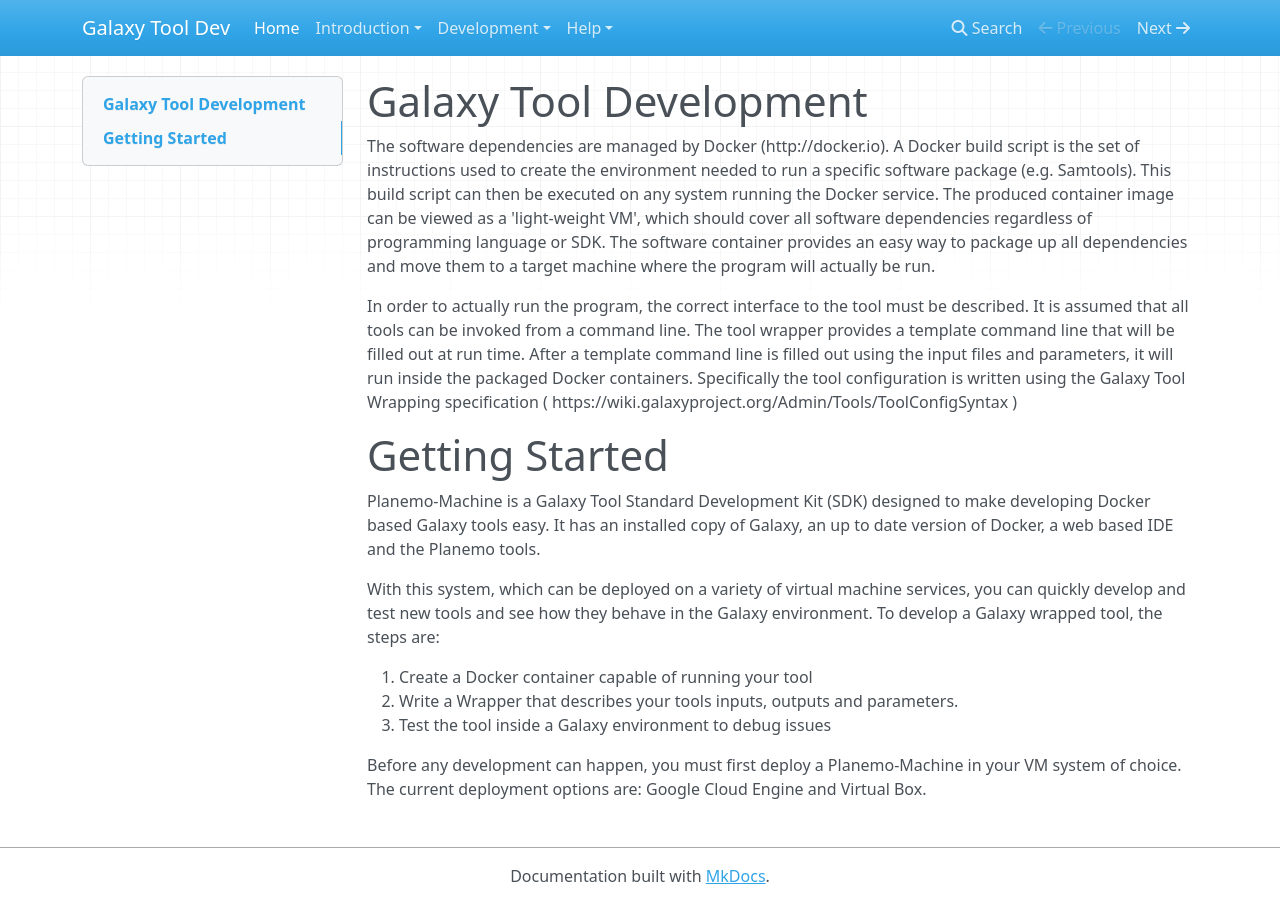
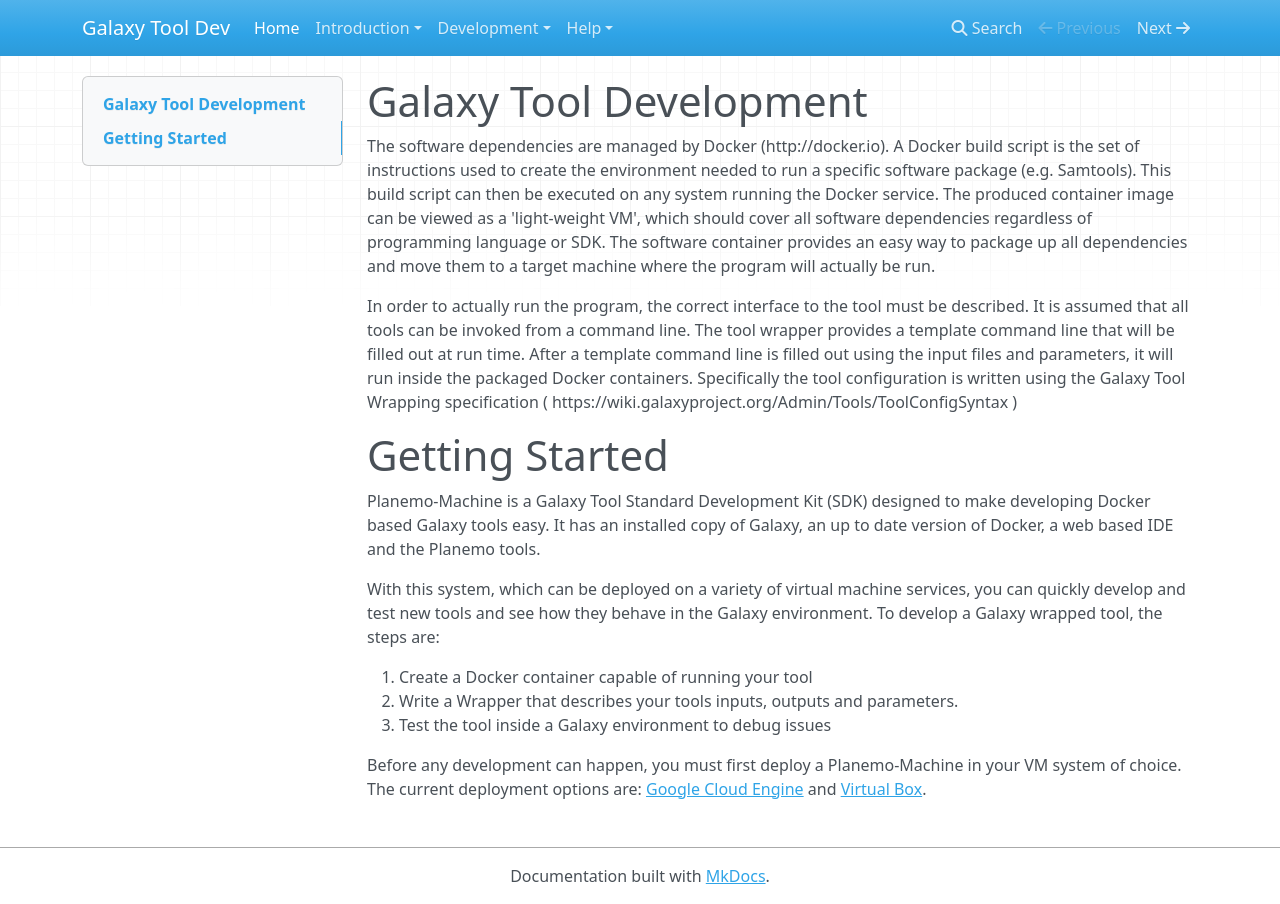
Before and after one commit to kellrott/galaxy-tooldev-docs, an MkDocs documentation site: the page built from docs/index.md, in a window 1280 px wide. Built offline with MkDocs 1.6.1, drawn with Linux system fonts in a browser that asks for light colours; nearby versions of some CDN libraries; old or Windows-style settings are respelled for this version of MkDocs; some of the changed lines change nothing that is shown.

Commit message:
Adding some hyperlinks

```diff
--- a/docs/index.md
+++ b/docs/index.md
@@ -24,5 +24,5 @@
 
 
 Before any development can happen, you must first deploy a Planemo-Machine in your VM
-system of choice. The current deployment options are: Google Cloud Engine and
-Virtual Box.
+system of choice. The current deployment options are: [Google Cloud Engine](01_GCE.md) and
+[Virtual Box](01_Vagrant.md).
```
